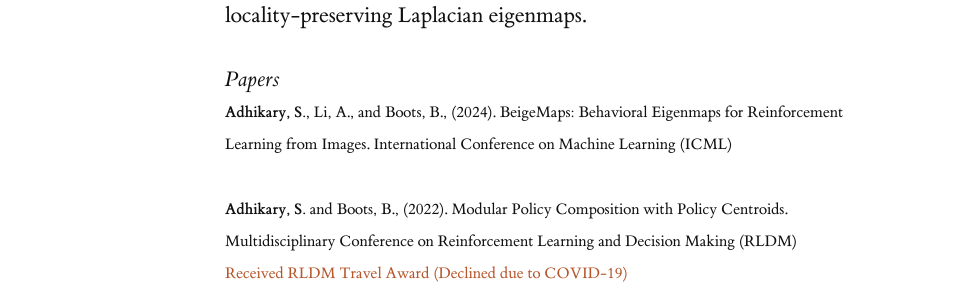
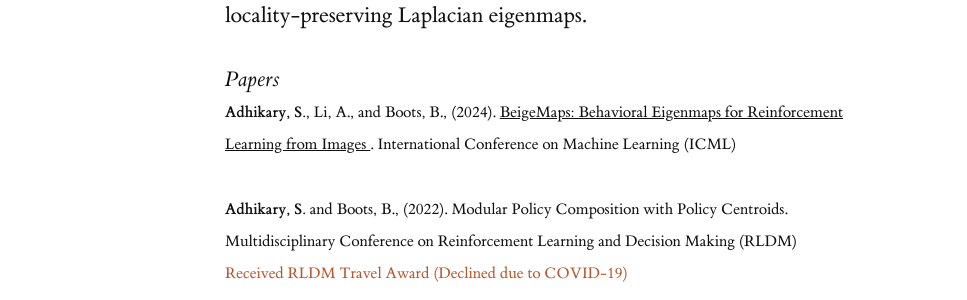
Before and after one commit to sandeshAdhikary/sandeshadhikary.github.io, a Jekyll site: the page built from resume/index.html, in a window 1280 px wide and 900 px high, scrolled down 657 px. Shown: the part 157-457 px from the top of the window, without its empty margins (128-1095 px from the left). Built offline with Jekyll 4.4.1, drawn with Linux system fonts in a browser that asks for light colours; a style sheet for code colours, icons or effects is not loaded; part of the change alters nothing that is shown.

```diff
--- a/resume/index.html
+++ b/resume/index.html
@@ -98,7 +98,8 @@ permalink: /resume.html
               <i>Papers</i>
               <div class="note">
                   <b>Adhikary, S.</b>, Li, A., and Boots, B., (2024).
-                  BeigeMaps: Behavioral Eigenmaps for Reinforcement Learning from Images.
+                  <a href="https://openreview.net/pdf/0aec5367a65dc00ee523904da677d6106f377b77.pdf">
+                      BeigeMaps: Behavioral Eigenmaps for Reinforcement Learning from Images </a>.
                   International Conference on Machine Learning (ICML)
                  <br><br>
 
```
